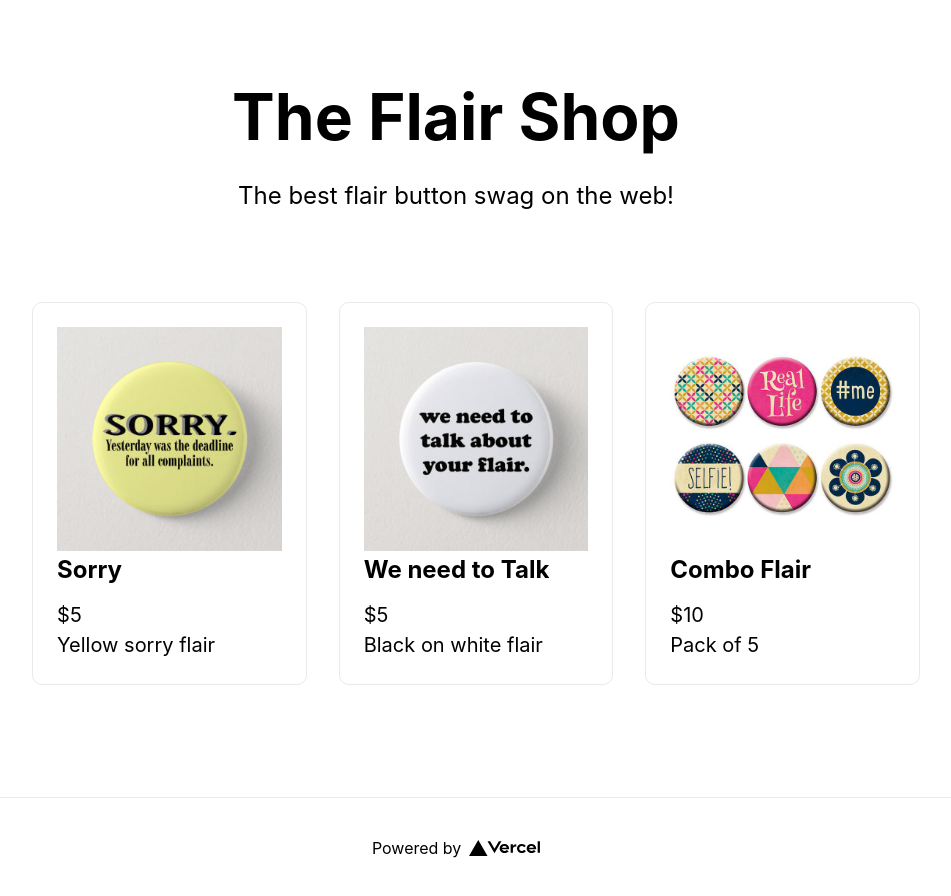
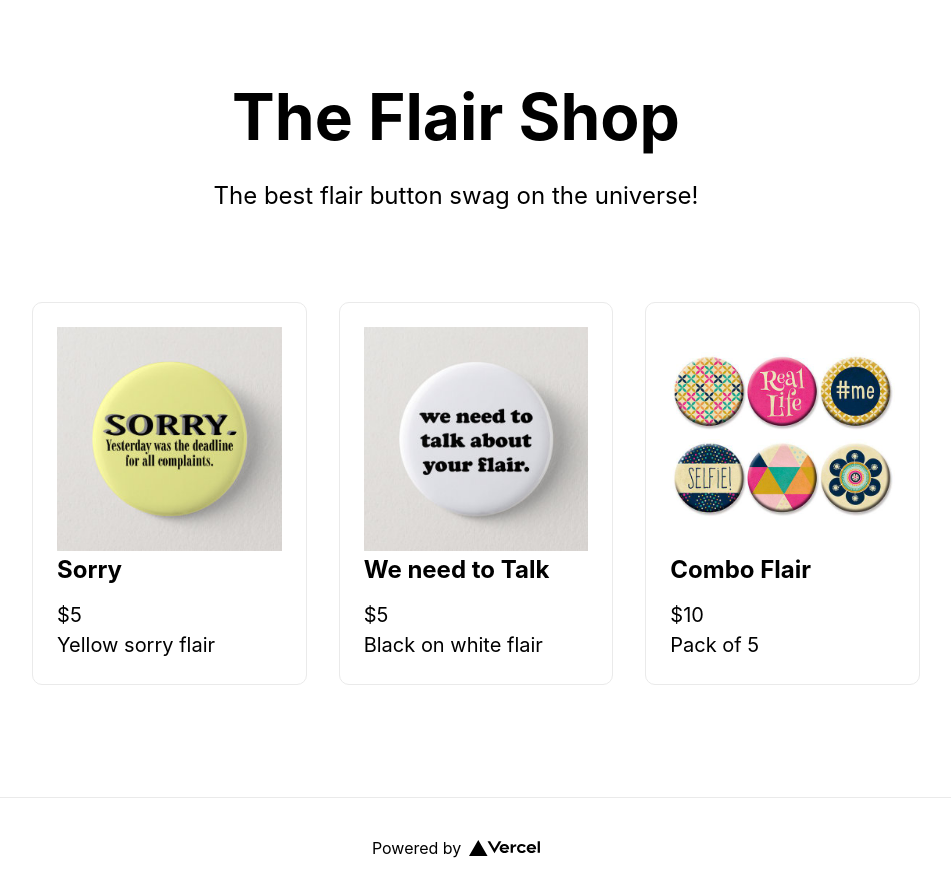
Before and after one commit to yarocruz/ecomm-store, a Next.js app: page / in a window 1280 px wide. Shown: the whole page, without its empty margins (184-1135 px from the left). Built offline with nearby package versions, Linux system fonts and the light colour scheme.

Commit message:
changed site description

```diff
--- a/pages/index.js
+++ b/pages/index.js
@@ -17,7 +17,7 @@ export default function Home() {
         </h1>
 
         <p className={styles.description}>
-          The best flair button swag on the web!
+          The best flair button swag on the universe!
         </p>
 
         <ul className={styles.grid}>
```
